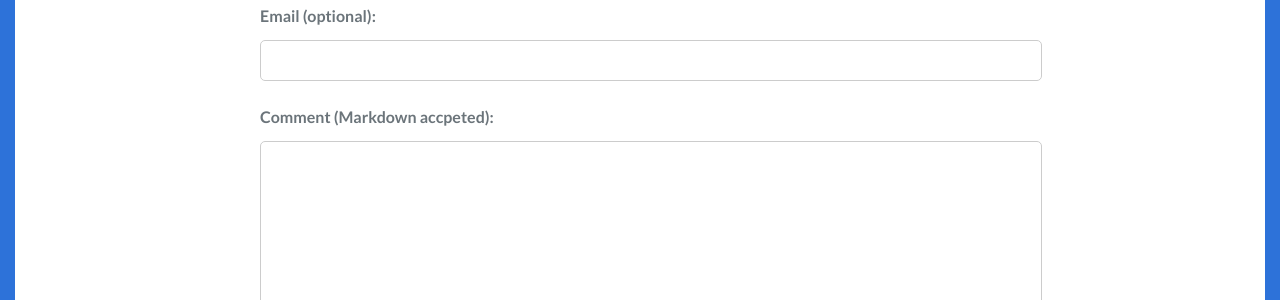
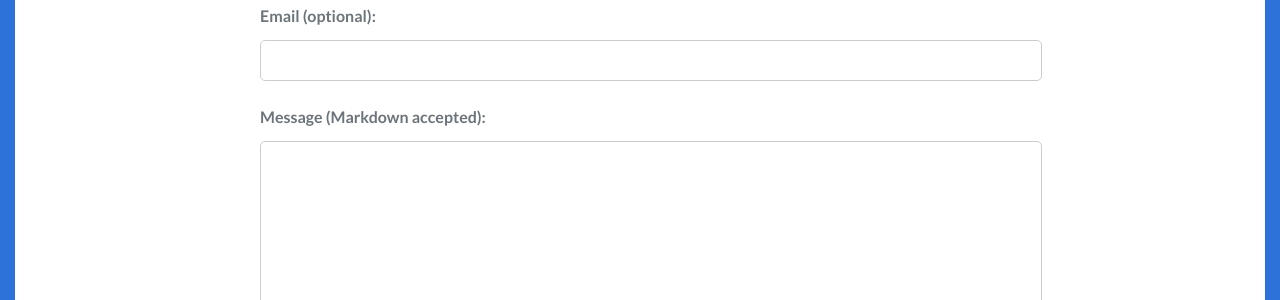
Before and after one commit to XinweiZhang/XinweiZhang.github.io, a Jekyll site: the page built from _posts/2023-03-26-Sum-of-n-uniform-random-variables.md, in a window 1280 px wide and 900 px high, scrolled down 4777 px. Shown: the part 220-520 px from the top of the window. Built offline with Jekyll 4.4.1, drawn with Linux system fonts in a browser that asks for light colours; some web fonts are replaced; formulas are drawn with MathJax 3.

Commit message:
fix inconsistent field

```diff
--- a/_layouts/post.html
+++ b/_layouts/post.html
@@ -78,8 +78,8 @@
       <input type="text" name="fields[name]" id="name">
       <label for="email">Email (optional):</label>
       <input type="email" name="fields[email]" id="email">
-      <label for="comment">Comment (Markdown accpeted):</label>
-      <textarea name="fields[comment]" id="comment" cols="30" rows="10"></textarea>
+      <label for="message">Message (Markdown accepted):</label>
+      <textarea name="fields[message]" id="message" cols="30" rows="10"></textarea>
       <button type="submit">Submit comment</button>
     </form>
   </div>
```
